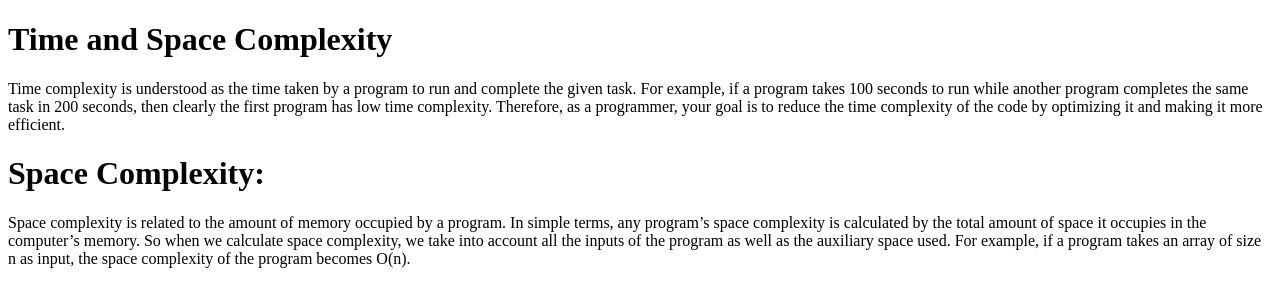
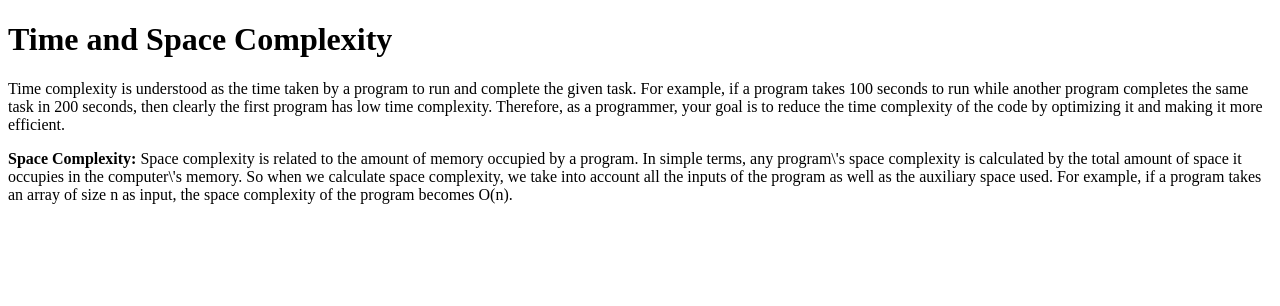
Before and after one commit to acciojob/time-and-space-complexity-venneladubbewar, a website: page main.html in a window 1280 px wide. Drawn offline with Linux system fonts and the light colour scheme.

Commit message:
created a submission

```diff
--- a/main.html
+++ b/main.html
@@ -11,10 +11,8 @@
 	<div> <h1><b>Time and Space Complexity</b></h1> </div>
 	<div><p>Time complexity is understood as the time taken by a program to run and complete the given task. For example, if a program takes 100 seconds to run while another program completes the same task in 200 seconds, then clearly the first program has low time complexity. Therefore, as a programmer, your goal is to reduce the time complexity of the code by optimizing it and making it more efficient.</p></div>
     <div>
-  <h1> Space Complexity: </h1>
-  <p>Space complexity is related to the amount of memory occupied by a program. In simple terms, any program’s space complexity is calculated by the total amount of space it occupies in the computer’s memory. So when we calculate space complexity, we take into account all the inputs of the program as well as the auxiliary space used. For example, if a program takes an array of size n as input, the space complexity of the program becomes O(n).</p>
 
-<!-- 	 <p><b> Space Complexity:</b> Space complexity is related to the amount of memory occupied by a program. In simple terms, any program\'s space complexity is calculated by the total amount of space it occupies in the computer\'s memory. So when we calculate space complexity, we take into account all the inputs of the program as well as the auxiliary space used. For example, if a program takes an array of size n as input, the space complexity of the program becomes O(n).</p> -->
+	 <p><b> Space Complexity:</b> Space complexity is related to the amount of memory occupied by a program. In simple terms, any program\'s space complexity is calculated by the total amount of space it occupies in the computer\'s memory. So when we calculate space complexity, we take into account all the inputs of the program as well as the auxiliary space used. For example, if a program takes an array of size n as input, the space complexity of the program becomes O(n).</p>
 	</div>
 		<script type="text/javascript" src="./script.js">
 </script>
```
